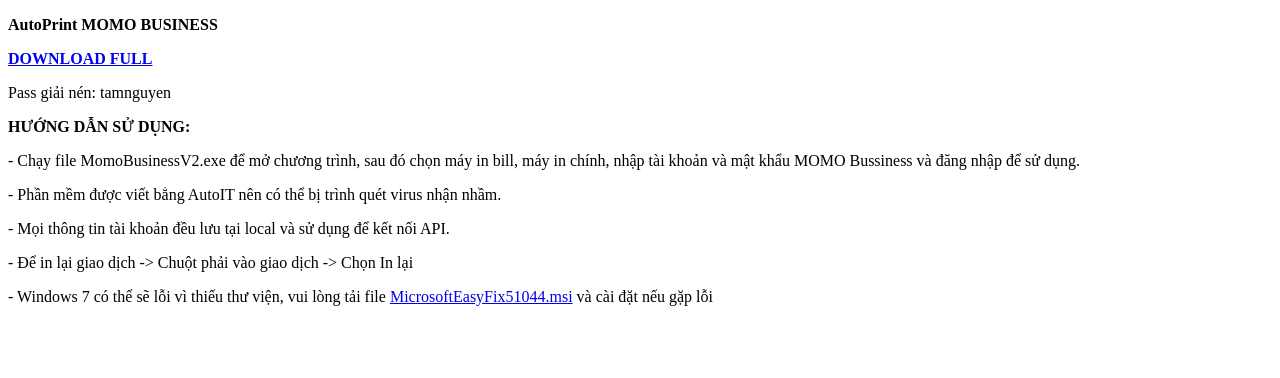
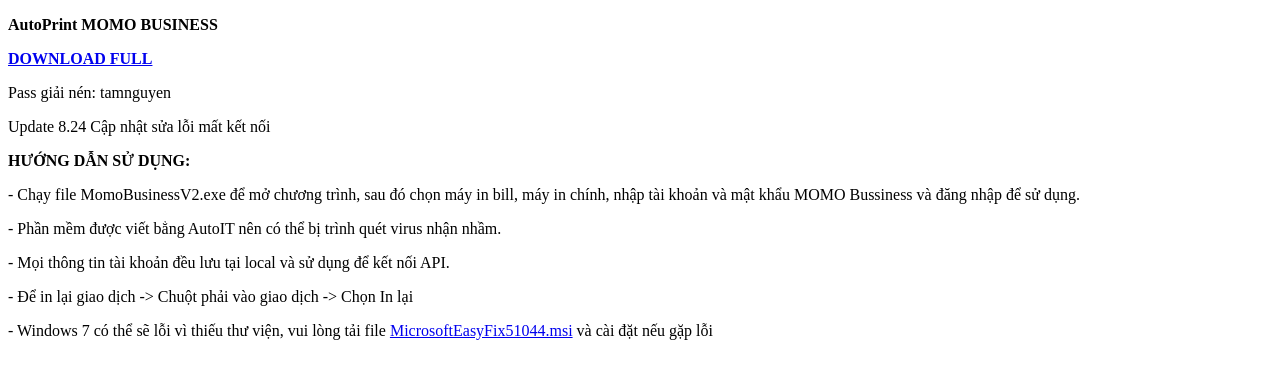
Before and after one commit to chinhanh09/chinhanh09.github.io, a plain HTML site: page index.html in a window 1280 px wide. Drawn offline with Linux system fonts and the light colour scheme.

Commit message:
Update index.html

```diff
--- a/index.html
+++ b/index.html
@@ -10,7 +10,7 @@
 <p><b><a href="https://github.com/chinhanh09/PRINT-MOMO-BUSINESS/raw/main/PRINT%20MOMO%20BUSSINESS.rar">DOWNLOAD FULL</a></b></p>
 
 <p>Pass gi&#7843;i n&eacute;n: tamnguyen </p>
-
+  <p>Update 8.24 Cập nhật sửa lỗi mất kết nối</p>
 <p><b>H&#431;&#7898;NG D&#7850;N S&#7916; D&#7908;NG:</b></p>
 
 <p>- Ch&#7841;y file MomoBusinessV2.exe &#273;&#7875; m&#7903; ch&#432;&#417;ng tr&igrave;nh, sau &#273;&oacute; ch&#7885;n m&aacute;y in bill, m&aacute;y in ch&iacute;nh, nh&#7853;p t&agrave;i kho&#7843;n v&agrave; m&#7853;t kh&#7849;u MOMO Bussiness v&agrave; &#273;&#259;ng nh&#7853;p &#273;&#7875; s&#7917; d&#7909;ng.</p>
```
